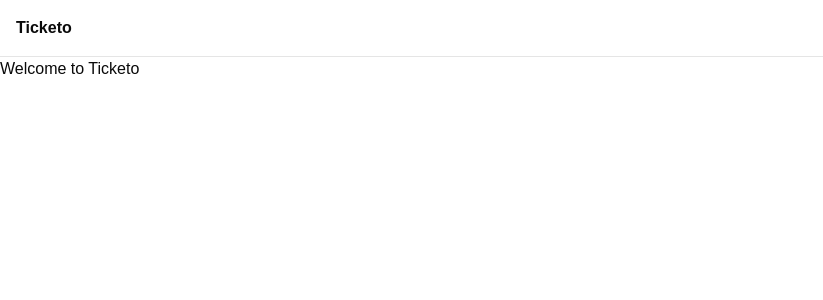
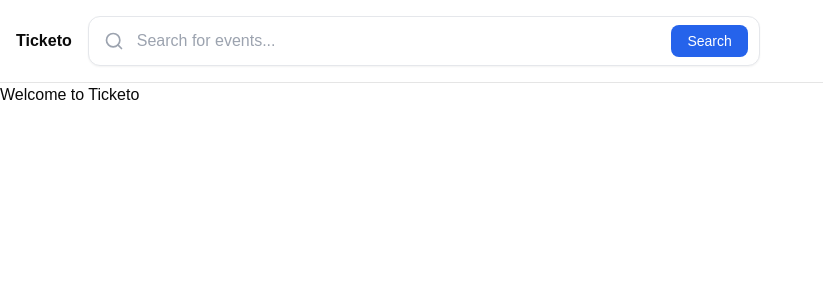
Before and after one commit to szidzse/ticketo, a Next.js app: page / in a window 1280 px wide. Shown: the top 300 px of the page, without its empty margins (0-823 px from the left). Built offline with nearby package versions, Linux system fonts and the light colour scheme; no server answers.

Commit message:
implement SearchBar component

```diff
--- a/components/Header.tsx
+++ b/components/Header.tsx
@@ -2,6 +2,7 @@ import Link from "next/link";
 import Image from "next/image";
 import logo from "@/images/logo.png";
 import { SignedIn, SignedOut, SignInButton, UserButton } from "@clerk/nextjs";
+import SearchBar from "@/components/SearchBar";
 
 const Header = () => {
   return (
@@ -33,6 +34,10 @@ const Header = () => {
             </SignedOut>
           </div>
         </div>
+
+        <div className="w-full lg:max-w-2xl">
+          <SearchBar />
+        </div>
       </div>
     </div>
   );
--- /dev/null
+++ b/components/SearchBar.tsx
@@ -0,0 +1,26 @@
+import { Search } from "lucide-react";
+import Form from "next/form";
+
+const SearchBar = () => {
+  return (
+    <div>
+      <Form action={"/search"} className="relative">
+        <input
+          type="text"
+          name="query"
+          placeholder="Search for events..."
+          className="w-full py-3 px-4 pl-12 bg-white rounded-xl border border-gray-200 shadow-sm focus:outline-none focus:ring-2 focus:ring-blue-500 focus:border-transparent transition-all duration-200"
+        />
+        <Search className="absolute left-4 top-1/2 -translate-y-1/2 text-gray-400 w-5 h-5" />
+        <button
+          type="submit"
+          className="absolute right-3 top-1/2 -translate-y-1/2 bg-blue-600 text-white px-4 py-1.5 rounded-lg text-sm font-medium hover:bg-blue-700 transition-colors duration-200"
+        >
+          Search
+        </button>
+      </Form>
+    </div>
+  );
+};
+
+export default SearchBar;
```
